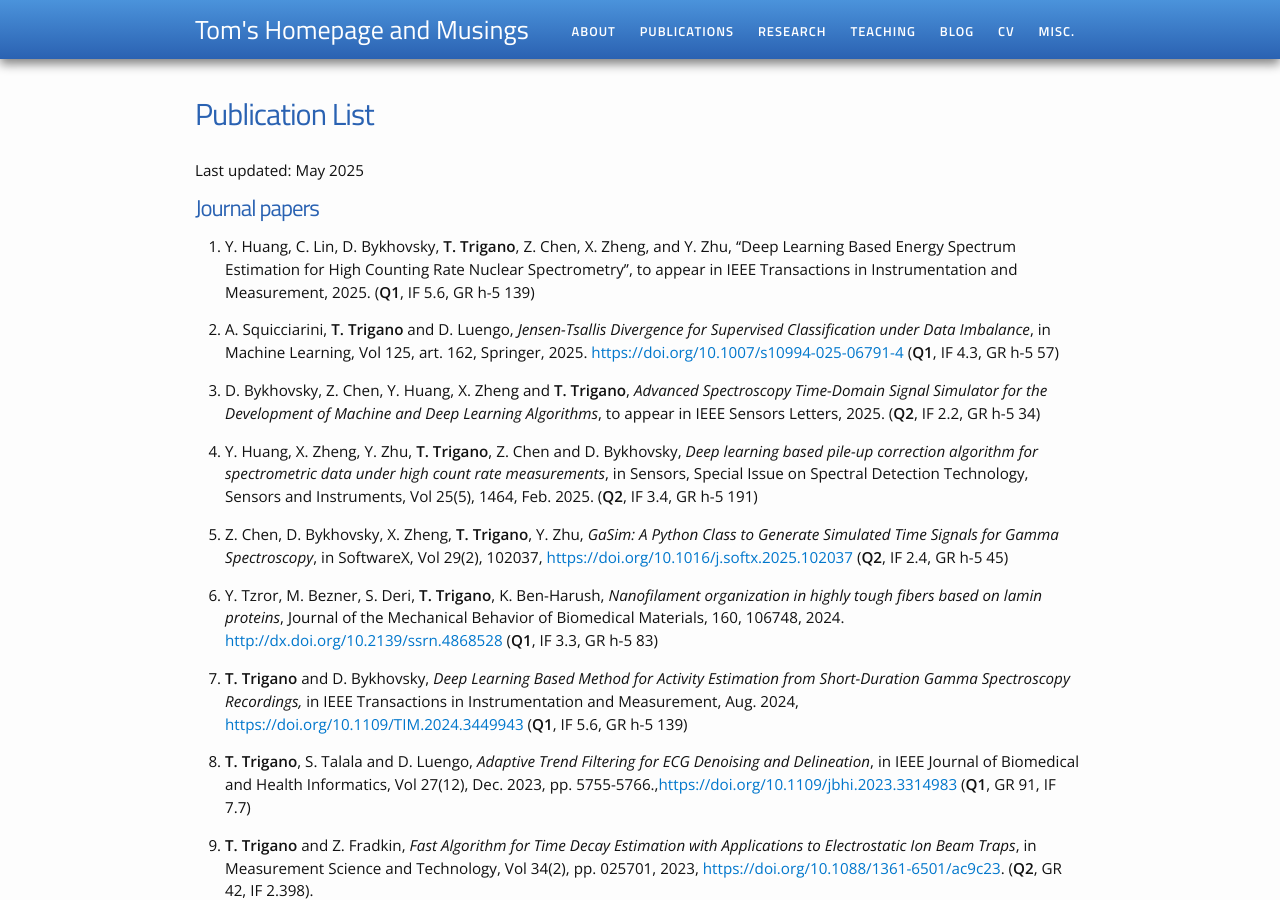
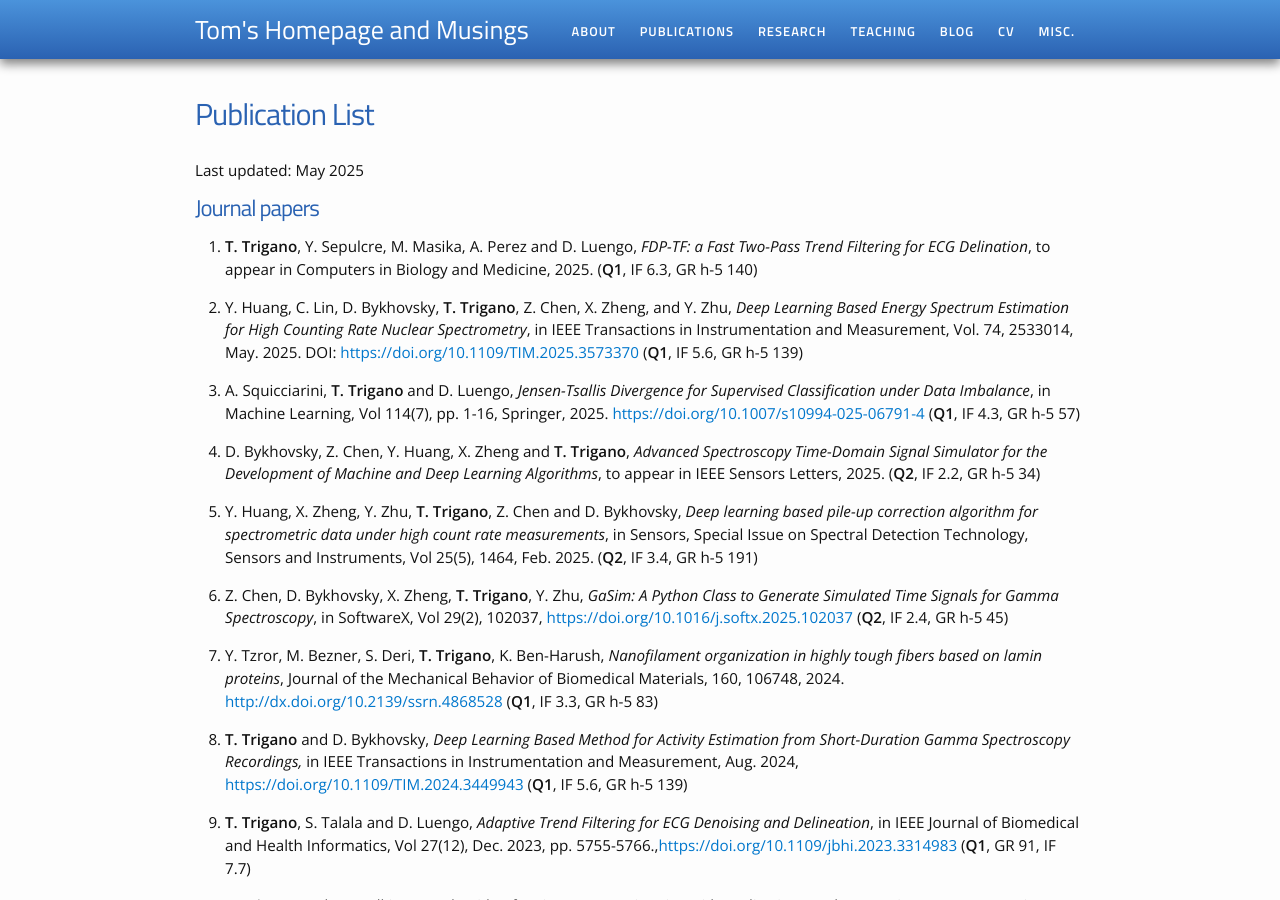
Before and after one commit to TomTrigano/my-webpage, a Jekyll site: the page built from publications.md, in a window 1280 px wide and 900 px high. Built offline with Jekyll 4.4.1, drawn with Linux system fonts in a browser that asks for light colours.

Commit message:
Update publications.md
added 1 article

```diff
--- a/publications.md
+++ b/publications.md
@@ -8,9 +8,11 @@ Last updated: May 2025
 
 # Journal papers
 
-1. Y. Huang, C. Lin, D. Bykhovsky, **T. Trigano**, Z. Chen, X. Zheng, and Y. Zhu, ''Deep Learning Based Energy Spectrum Estimation for High Counting Rate Nuclear Spectrometry'', to appear in IEEE Transactions in Instrumentation and Measurement, 2025. (**Q1**, IF 5.6, GR h-5 139)
+1. **T. Trigano**, Y. Sepulcre, M. Masika, A. Perez and D. Luengo, *FDP-TF: a Fast Two-Pass Trend Filtering for ECG Delination*, to appear in Computers in Biology and Medicine, 2025. (**Q1**, IF 6.3, GR h-5 140)
 
-1. A. Squicciarini, **T. Trigano** and D. Luengo, *Jensen-Tsallis Divergence for Supervised Classification under Data Imbalance*, in Machine Learning, Vol 125, art. 162, Springer, 2025. <https://doi.org/10.1007/s10994-025-06791-4> (**Q1**, IF 4.3, GR h-5 57)
+1. Y. Huang, C. Lin, D. Bykhovsky, **T. Trigano**, Z. Chen, X. Zheng, and Y. Zhu, *Deep Learning Based Energy Spectrum Estimation for High Counting Rate Nuclear Spectrometry*, in IEEE Transactions in Instrumentation and Measurement, Vol. 74, 2533014, May. 2025. DOI: <https://doi.org/10.1109/TIM.2025.3573370> (**Q1**, IF 5.6, GR h-5 139)
+
+1. A. Squicciarini, **T. Trigano** and D. Luengo, *Jensen-Tsallis Divergence for Supervised Classification under Data Imbalance*, in Machine Learning, Vol 114(7), pp. 1-16, Springer, 2025. <https://doi.org/10.1007/s10994-025-06791-4> (**Q1**, IF 4.3, GR h-5 57)
 
 1. D. Bykhovsky, Z. Chen, Y. Huang, X. Zheng and **T. Trigano**, *Advanced Spectroscopy Time-Domain Signal Simulator for the Development of Machine and Deep Learning Algorithms*, to appear in IEEE Sensors Letters, 2025. (**Q2**, IF 2.2, GR h-5 34)
 
```
